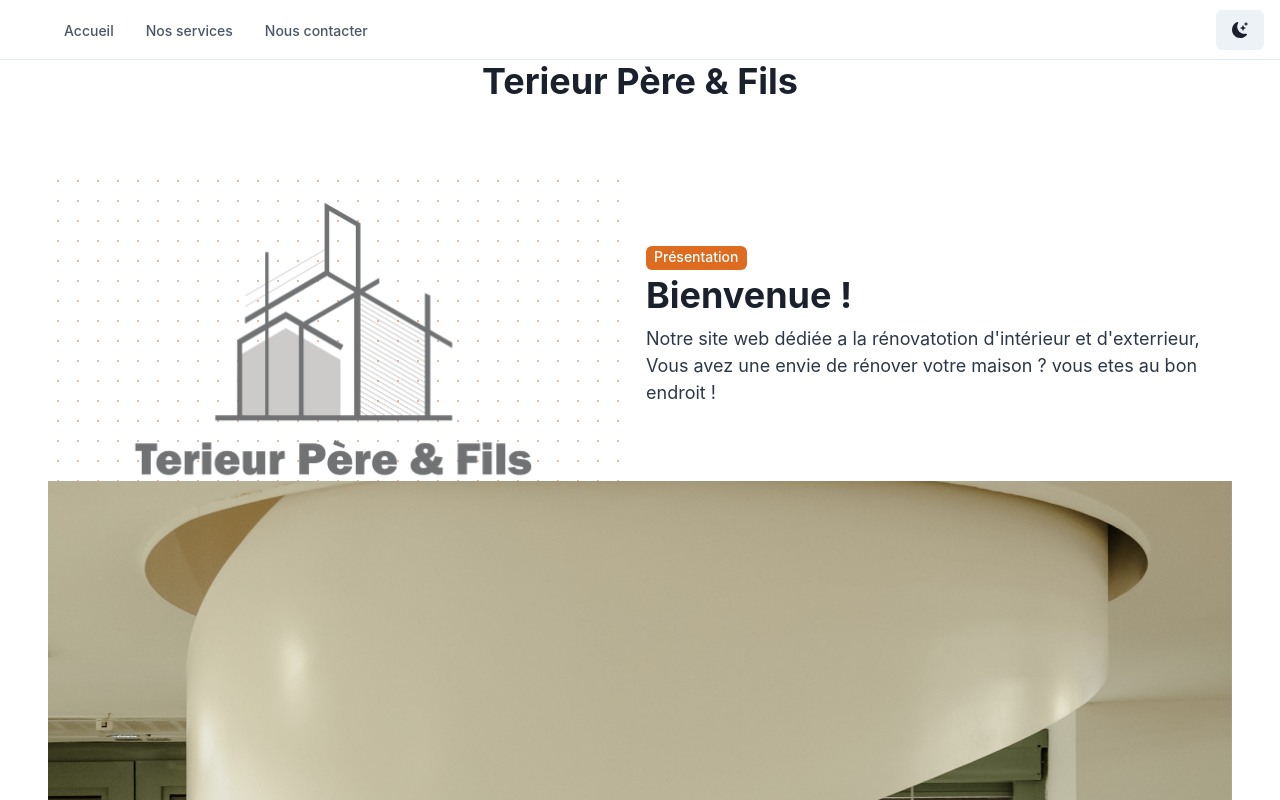
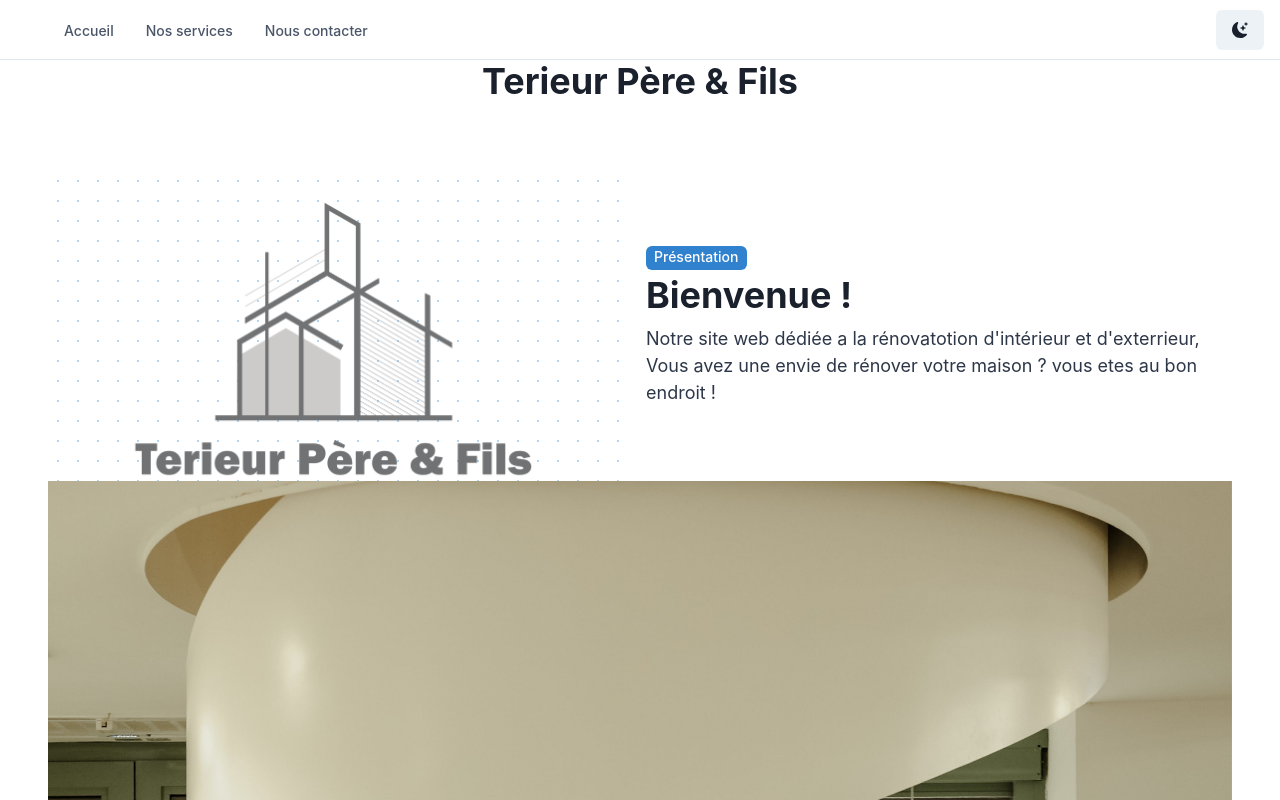
Before and after one commit to Bogerau/Projet-Allain-terrieur, a Next.js app: page / in a window 1280 px wide. Shown: the top 800 px of the page. Built offline with nearby package versions, Linux system fonts and the light colour scheme; grey boxes are pictures that could not be loaded.

Commit message:
Fix couleur du fond de présentation sur l'index

```diff
--- a/src/component/AffichageAccueil/Index.tsx
+++ b/src/component/AffichageAccueil/Index.tsx
@@ -36,7 +36,7 @@ const BlogTags = (props: Props) => {
     <HStack spacing={2} marginTop={marginTop}>
       {tags.map((tag) => {
         return (
-          <Tag size={'md'} variant="solid" colorScheme="orange" key={tag}>
+          <Tag size={'md'} variant="solid" colorScheme="blue" key={tag}>
             {tag}
           </Tag>
         )
@@ -92,8 +92,8 @@ const BodyAccueil = () => {
           <Box zIndex="1" width="100%" position="absolute" height="100%">
             <Box
               bgGradient={useColorModeValue(
-                'radial(orange.600 1px, transparent 1px)',
-                'radial(orange.300 1px, transparent 1px)',
+                'radial(blue.400 1px, transparent 1px)',
+                'radial(blue.100 1px, transparent 1px)',
               )}
               backgroundSize="20px 20px"
               opacity="0.4"
```
